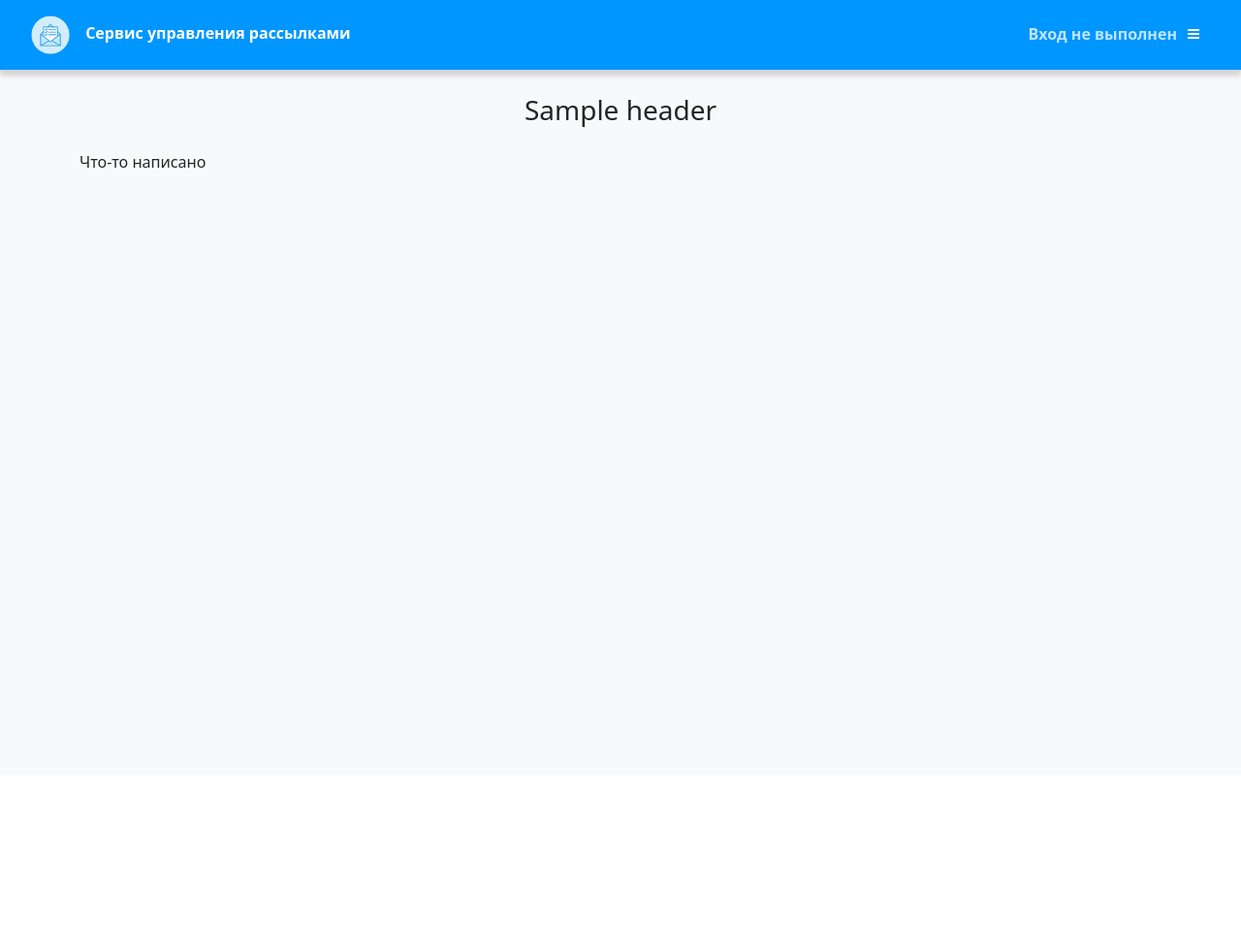
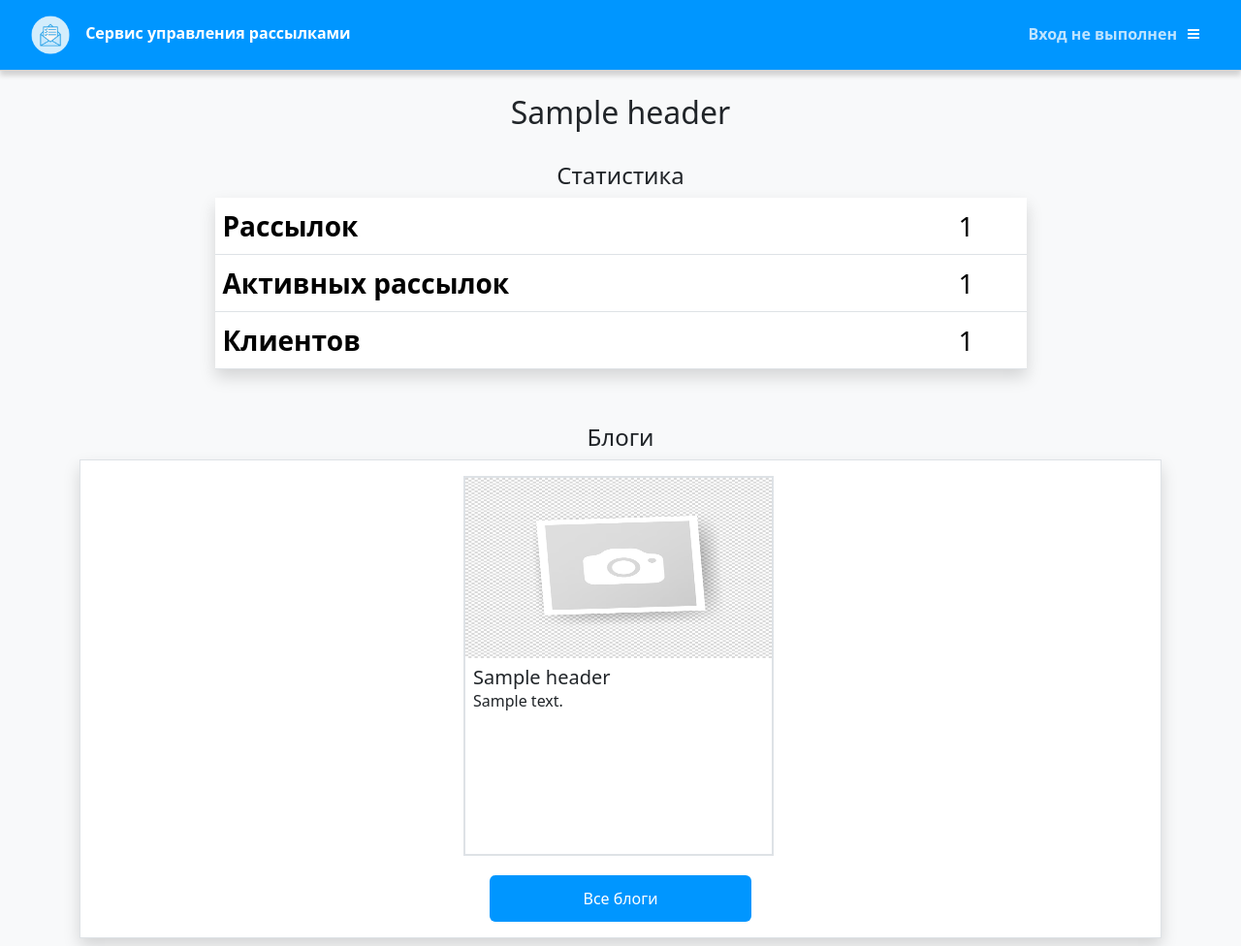
Before and after one commit to Aladser/letters-sending, a Django app: template letters_sending/templates/index.html in a window 1280 px wide. Shown: the whole page at 97% size. Before the commit the page ends 173 px from the top, so only its background shows below. Run offline with Django 5.2, Linux system fonts and the light colour scheme; the template is opened without the code that fills it: most values are stand-ins (such as "Sample title", 1, 10 or a date in 2020); parts of the project's set-up code (start-up, migrations or seed data) failed here and were passed over.

Commit message:
обновлена главная страница

```diff
--- a/blog/templates/blog/detail.html
+++ b/blog/templates/blog/detail.html
@@ -3,13 +3,13 @@
 
 {% block content %}
 
-<div class="d-flex flex-column justify-content-center align-items-center bg-white shadow p-4">
+<article class="d-flex flex-column justify-content-center align-items-center bg-white shadow p-4">
     <img src="{{object.image|full_image_path}}" class="img-fluid mb-4" alt="{{object.image}}" style="max-width: 25rem;">
     <h2 class="pb-3">{{object.header}}</h2>
     <p class="card-text">{{object.content}}</p>
     <div class="card-text text-center fst-italic">Публикация: {{object.published_at}}</div>
     <div class="card-text text-center fst-italic mb-2">Просмотров: {{object.views_count}}</div>
-    <a href="{% url 'blog:index' %}" class="btn-theme rounded w-25">К списку блогов</a>
-</div>
+    <a href="{% url 'blog:list' %}" class="btn-theme rounded w-25">К списку блогов</a>
+</article>
 
 {% endblock %}
--- a/blog/templates/blog/list.html
+++ b/blog/templates/blog/list.html
@@ -5,7 +5,7 @@
 
 <div class="d-flex flex-wrap mb-2">
     {% for object in object_list%}
-        <div class="border border-2 pb-3 mb-1 me-1" style="width: 20rem;">
+        <article class="border border-2 pb-3 mb-1 me-1" style="width: 20rem;">
           <div class="h-50 mb-2">
               <img src="{{object.image|full_image_path}}" class="card-img-top h-100" alt="{{object.image}}">
           </div>
@@ -21,7 +21,7 @@
                 <a href="{% url 'blog:detail' object.pk %}" class="btn-theme rounded d-block w-50 mx-auto">Подробнее</a>
             </div>
           </div>
-        </div>
+        </article>
     {% endfor %}
 </div>
 
--- a/blog/urls.py
+++ b/blog/urls.py
@@ -6,6 +6,6 @@ from blog.views import BlogListView, BlogDetailView
 app_name = BlogConfig.name
 
 urlpatterns = [
-    path('', BlogListView.as_view(), name='index'),
+    path('', BlogListView.as_view(), name='list'),
     path('detail/<int:pk>', BlogDetailView.as_view(), name='detail'),
 ]
--- a/blog/views.py
+++ b/blog/views.py
@@ -7,7 +7,7 @@ TEMPLATE_FOLDER = "blog/"
 
 
 # СПИСОК БЛОГОВ
-class BlogListView(CustomLoginRequiredMixin, ListView):
+class BlogListView(ListView):
     model = Blog
     template_name = TEMPLATE_FOLDER + "list.html"
 
@@ -22,7 +22,7 @@ class BlogListView(CustomLoginRequiredMixin, ListView):
 
 
 # ДЕТАЛИ БЛОГА
-class BlogDetailView(CustomLoginRequiredMixin, DetailView):
+class BlogDetailView(DetailView):
     model = Blog
     template_name = TEMPLATE_FOLDER + "detail.html"
 
--- a/letters_sending/templates/basic.html
+++ b/letters_sending/templates/basic.html
@@ -14,7 +14,7 @@
 </head>
 <body class="bg-light">
     <header>{% include 'components/header.html' %}</header>
-    <h3 class="text-center mb-4">{{header|capfirst}}</h3>
+    <h2 class="text-center mb-4">{{header|capfirst}}</h2>
 
     <div class="container">
         <main>
--- a/letters_sending/templates/components/header.html
+++ b/letters_sending/templates/components/header.html
@@ -46,7 +46,6 @@
 
                 {% if user.is_authenticated %}
                     <a href="{% url 'stat_list' %}" class="main-menu__item">Статистика</a>
-                    <a href="{% url 'blog:index' %}" class="main-menu__item">Блоги</a>
                     <div class="text-light">-</div>
                     <a href="{% url 'authen:logout' %}" class="main-menu__item rounded">Выйти</a>
                 {% endif %}
--- a/letters_sending/templates/index.html
+++ b/letters_sending/templates/index.html
@@ -3,6 +3,42 @@
 
 {% block content %}
 
-<div>Что-то написано</div>
+<article class="py-2 mb-4">
+    <h4 class="mx-auto text-center">Статистика</h4>
+    <table class="table table-responsive w-75 mx-auto shadow fs-3">
+      <tr>
+          <td class="fw-bolder">Рассылок</td>
+          <td>{{sendings_count}}</td>
+      </tr>
+      <tr>
+          <td class="fw-bolder">Активных рассылок</td>
+          <td>{{active_sendings_count}}</td>
+      </tr>
+      <tr>
+          <td class="fw-bolder">Клиентов</td>
+          <td>{{clients_count}}</td>
+      </tr>
+    </table>
+</article>
+
+<article class="py-2">
+    <h4 class="mx-auto text-center">Блоги</h4>
+    <div class="bg-white border p-3 shadow">
+        <div class="d-flex justify-content-around mb-3">
+            {% for object in blog_list %}
+                <div class="border border-2 pb-3 mb-1 me-1" style="width: 20rem;">
+                  <div class="h-50 mb-2">
+                      <img src="{{object.image|full_image_path}}" class="card-img-top h-100" alt="{{object.image}}">
+                  </div>
+                  <div class="h-50 px-2">
+                    <h5 class="card-title" title="{{object.header}}">{{object.header|truncatechars:25}}</h5>
+                    <p class="card-text">{{object.content|truncatechars:120}}</p>
+                  </div>
+                </div>
+            {% endfor %}
+        </div>
+        <a href="{% url 'blog:list' %}" class="btn-theme rounded d-block w-25 mx-auto">Все блоги</a>
+    </div>
+</article>
 
 {% endblock %}
```
Also changed, not shown: letters_sending/views/views.py (+22 -3 lines).
